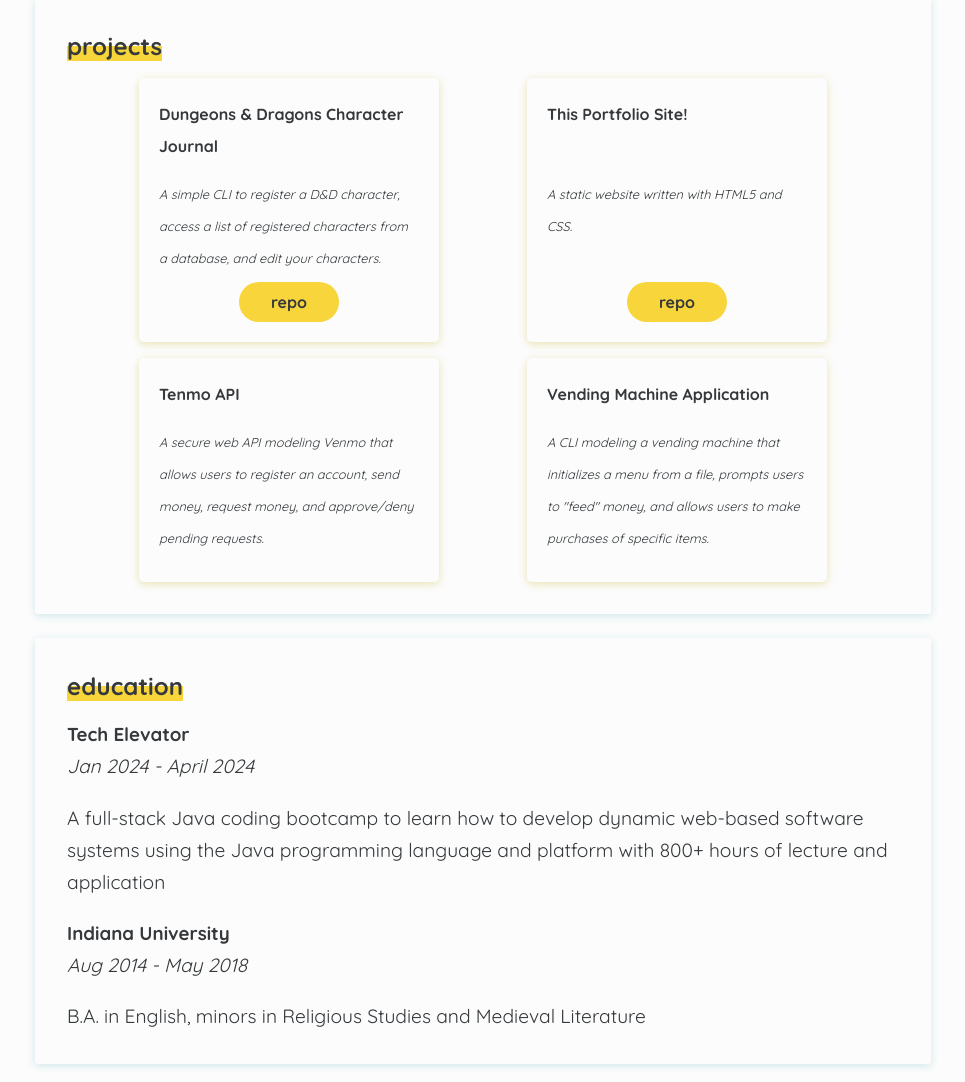
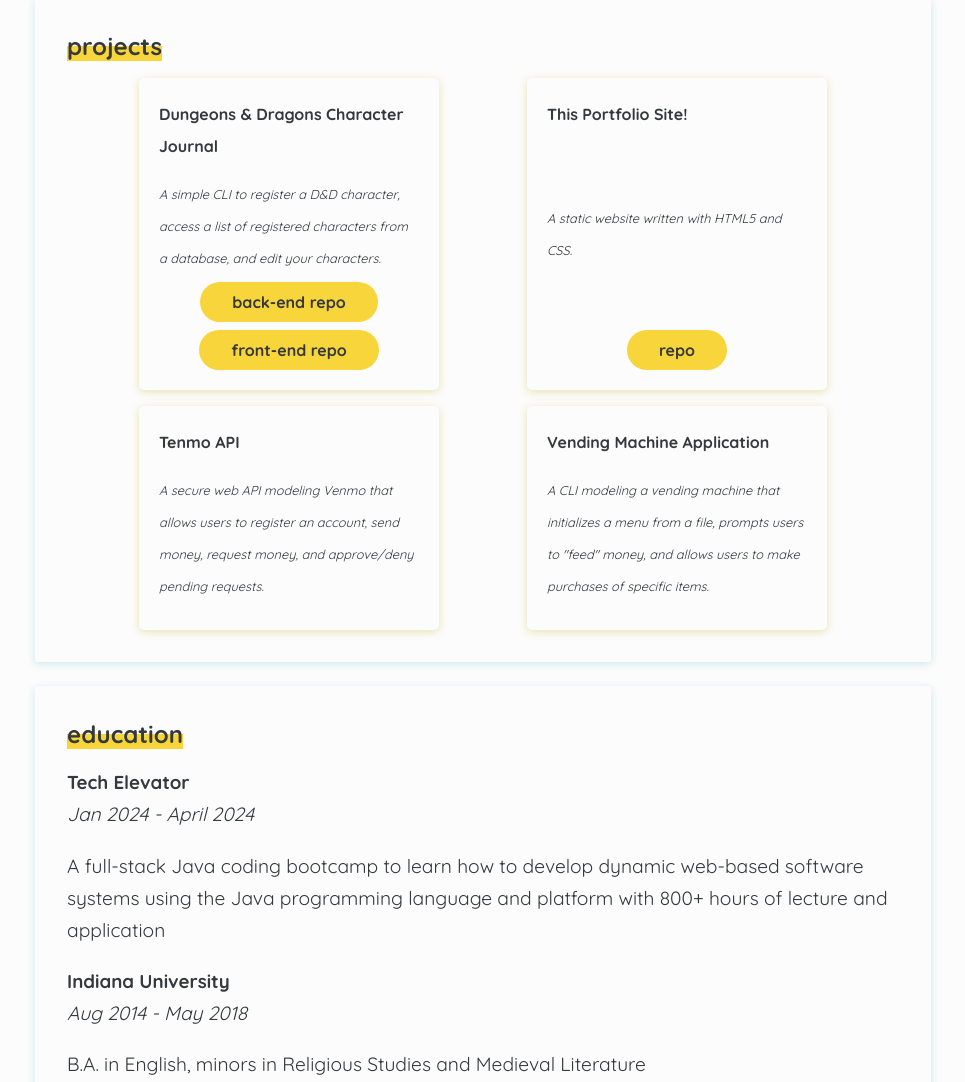
Before and after one commit to kae-bon/personal-site, a plain HTML site: page index.html in a window 1280 px wide. Shown: the part 1064-2146 px from the top of the page, without its empty margins (157-1122 px from the left). Drawn offline with Linux system fonts and the light colour scheme.

Commit message:
Added button for front-end repo link for dnd character journal project section, and styling to make space between the backend and frontend repo buttons.

```diff
--- a/index.html
+++ b/index.html
@@ -93,7 +93,9 @@
                 <h3 class="project-title">Dungeons & Dragons Character Journal</h3>
                 <p>A simple CLI to register a D&D character, access a list of registered characters from a database, and
                     edit your characters.</p>
-                <a href="https://github.com/kae-bon/dndCharacterJournal" class="github-link">repo</a>
+                <a href="https://github.com/kae-bon/dndCharacterJournal" class="github-link">back-end repo</a>
+                <a href="https://github.com/kae-bon/character-journal-gui" class="github-link front">front-end
+                    repo</a>
             </article>
             <article class="project-card">
                 <h3 class="project-title">This Portfolio Site!</h3>
--- a/styles.css
+++ b/styles.css
@@ -297,6 +297,10 @@ footer p {
         padding: .25rem 2rem;
     }
 
+    a.front {
+        margin-top: .5rem;
+    }
+
     .github-link:hover {
         background-color: #ff785a;
         transition: background-color 300ms;
```
